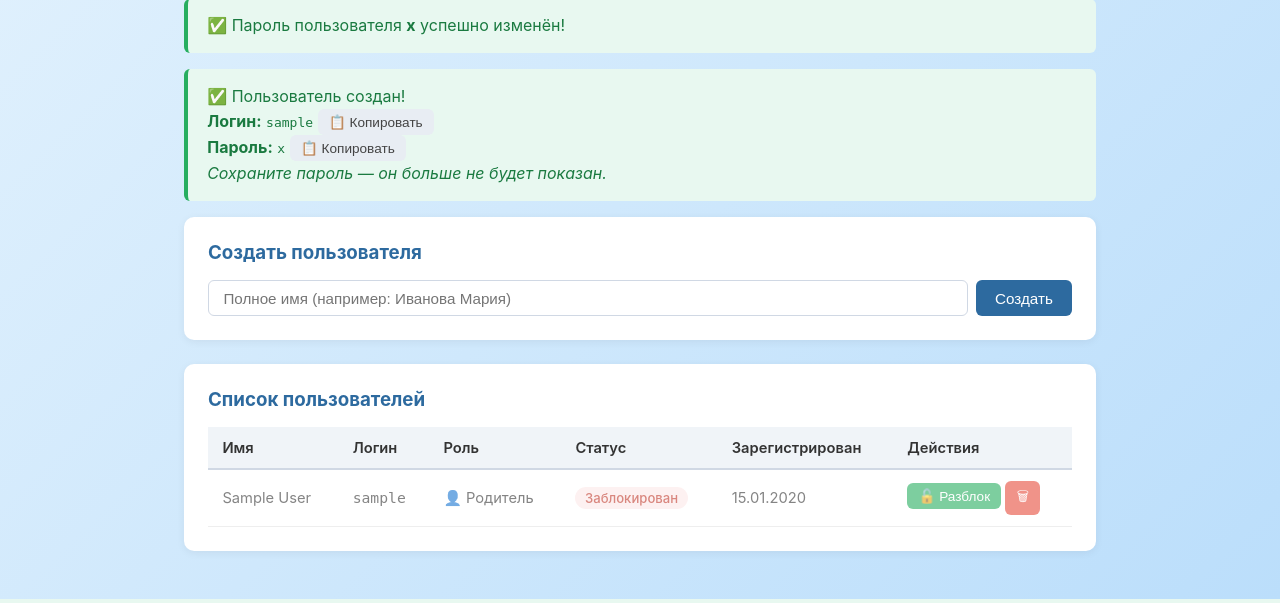
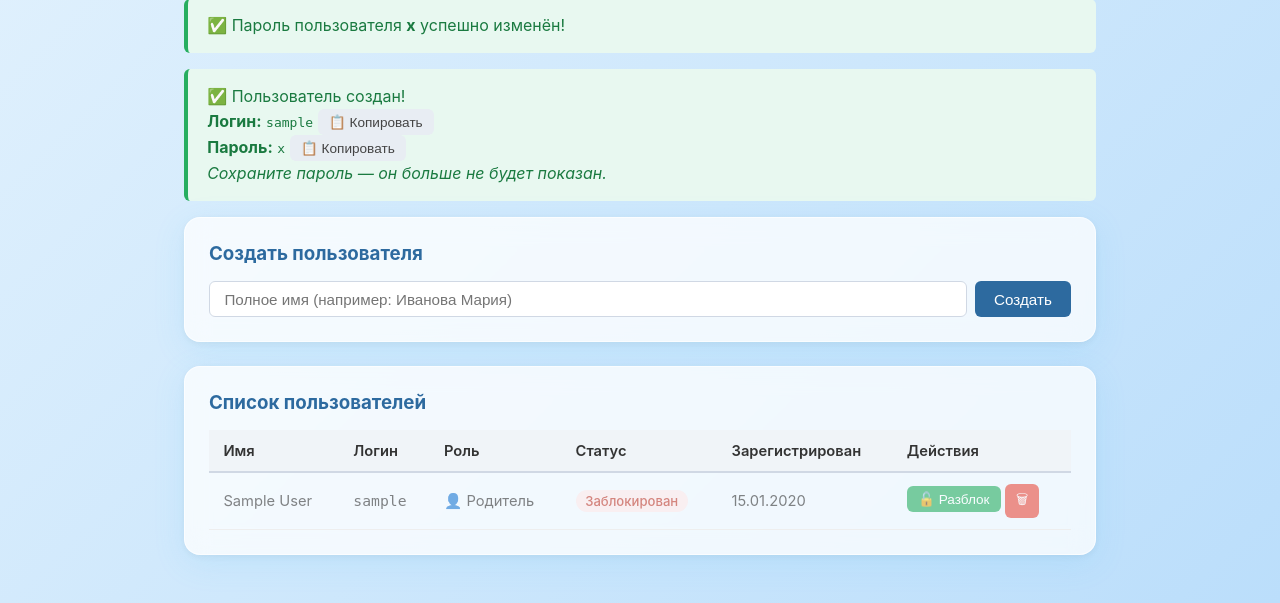
Before and after one commit to PeganovOleg/abc_project, a FastAPI app: template templates/admin/users.html in a window 1280 px wide. Shown: the part 238-841 px from the top of the page. Run offline with FastAPI, Linux system fonts and the light colour scheme; the template is opened without the code that fills it: most values are stand-ins (such as "Sample title", 1, 10 or a date in 2020).

Commit message:
style: glassmorphism cards with shadow and hover effect

```diff
--- a/static/style.css
+++ b/static/style.css
@@ -49,7 +49,7 @@ body { font-family: -apple-system, BlinkMacSystemFont, 'Segoe UI', sans-serif; b
 .page-header h2 { font-size: 1.4rem; }
 
 /* Cards */
-.card { background: white; border-radius: 10px; padding: 1.5rem; margin-bottom: 1.5rem; box-shadow: 0 2px 8px rgba(0,0,0,0.06); }
+.card { background: rgba(255,255,255,0.75); backdrop-filter: blur(12px); -webkit-backdrop-filter: blur(12px); border-radius: 16px; padding: 1.5rem; margin-bottom: 1.5rem; box-shadow: 0 8px 32px rgba(79,195,247,0.13), 0 2px 8px rgba(0,0,0,0.06); border: 1px solid rgba(255,255,255,0.65); }
 .card h3 { margin-bottom: 1rem; color: #2d6a9f; }
 
 /* Filter form */
@@ -58,7 +58,8 @@ body { font-family: -apple-system, BlinkMacSystemFont, 'Segoe UI', sans-serif; b
 
 /* Observation cards */
 .obs-list { display: flex; flex-direction: column; gap: 1rem; }
-.obs-card { background: white; border-radius: 10px; padding: 1.2rem; box-shadow: 0 2px 8px rgba(0,0,0,0.06); border-left: 4px solid #2d6a9f; }
+.obs-card { background: rgba(255,255,255,0.72); backdrop-filter: blur(12px); -webkit-backdrop-filter: blur(12px); border-radius: 16px; padding: 1.2rem; box-shadow: 0 8px 32px rgba(79,195,247,0.15), 0 2px 8px rgba(0,0,0,0.07); border-left: 4px solid #42A5F5; border: 1px solid rgba(255,255,255,0.7); border-left: 4px solid #42A5F5; transition: transform 0.2s, box-shadow 0.2s; }
+.obs-card:hover { transform: translateY(-3px); box-shadow: 0 16px 40px rgba(79,195,247,0.22), 0 4px 12px rgba(0,0,0,0.08); }
 .obs-header { display: flex; justify-content: space-between; align-items: center; margin-bottom: 0.4rem; }
 .obs-child { font-weight: 600; font-size: 1rem; }
 .obs-date { color: #888; font-size: 0.9rem; }
```
